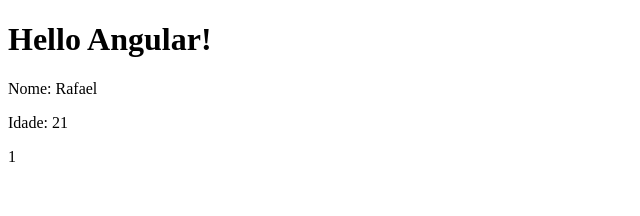
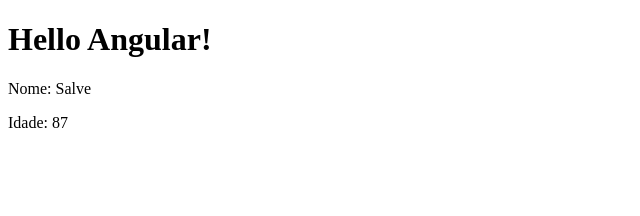
Before and after one commit to RafaelMoura11/angular-first-steps, an Angular app in the folder hello-world/: page / in a window 1280 px wide. Shown: the top 216 px of the page, without its empty margins (0-640 px from the left). Built offline with nearby package versions, Linux system fonts and the light colour scheme.

Commit message:
Implementing data passing from app component to its children

```diff
--- a/hello-world/src/app/app.component.html
+++ b/hello-world/src/app/app.component.html
@@ -1,2 +1,3 @@
 <h1>Hello Angular!</h1>
-<app-first-component />
+<app-first-component [userData]="userData" />
+<app-parent-data [userData]="userData" />
--- a/hello-world/src/app/app.component.ts
+++ b/hello-world/src/app/app.component.ts
@@ -7,4 +7,12 @@
 })
 export class AppComponent {
   title = 'hello-world';
+
+  userData: {
+    name: string;
+    age: number;
+  } = {
+    name: "Salve",
+    age: 87,
+  };
 }
--- a/hello-world/src/app/app.module.ts
+++ b/hello-world/src/app/app.module.ts
@@ -4,11 +4,13 @@
 import { AppRoutingModule } from './app-routing.module';
 import { AppComponent } from './app.component';
 import { FirstComponentComponent } from './components/first-component/first-component.component';
+import { ParentDataComponent } from './components/parent-data/parent-data.component';
 
 @NgModule({
   declarations: [
     AppComponent,
-    FirstComponentComponent
+    FirstComponentComponent,
+    ParentDataComponent
   ],
   imports: [
     BrowserModule,
--- a/hello-world/src/app/components/first-component/first-component.component.html
+++ b/hello-world/src/app/components/first-component/first-component.component.html
@@ -1,3 +1 @@
-<p>Nome: {{ name }}</p>
-<p>Idade: {{ age }}</p>
-<div>{{ numbers[0] }}</div>
+<p>Nome: {{ userData.name }}</p>
--- a/hello-world/src/app/components/first-component/first-component.component.ts
+++ b/hello-world/src/app/components/first-component/first-component.component.ts
@@ -1,4 +1,4 @@
-import { Component } from '@angular/core';
+import { Component, Input } from '@angular/core';
 
 @Component({
   selector: 'app-first-component',
@@ -6,7 +6,12 @@
   styleUrls: ['./first-component.component.css']
 })
 export class FirstComponentComponent {
-  name: string = "Rafael";
-  age: number = 21;
-  numbers: number[] = [1, 2, 3];
+  @Input() name: string = "";
+  @Input() userData: {
+    name: string;
+    age: number;
+  } = {
+    name: "",
+    age: 0,
+  };
 }
--- /dev/null
+++ b/hello-world/src/app/components/parent-data/parent-data.component.html
@@ -0,0 +1 @@
+<p>Idade: {{ userData.age }}</p>
--- /dev/null
+++ b/hello-world/src/app/components/parent-data/parent-data.component.ts
@@ -0,0 +1,16 @@
+import { Component, Input } from '@angular/core';
+
+@Component({
+  selector: 'app-parent-data',
+  templateUrl: './parent-data.component.html',
+  styleUrls: ['./parent-data.component.css']
+})
+export class ParentDataComponent {
+  @Input() userData: {
+    name: string;
+    age: number;
+  } = {
+    name: "",
+    age: 0,
+  };
+}
```
Also changed, not shown: hello-world/src/app/components/parent-data/parent-data.component.css (added), 1 other file (tests, documents, lock files or other folders).
